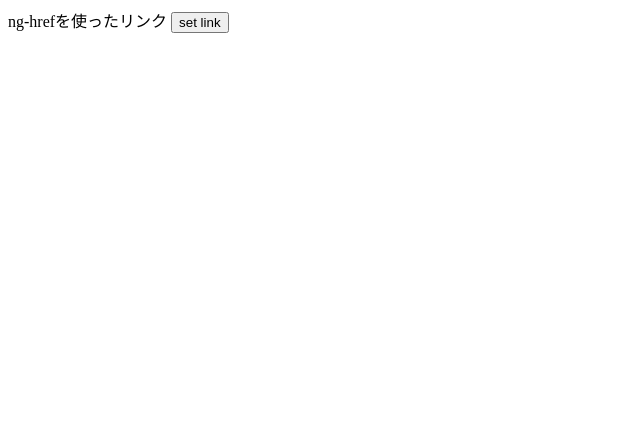
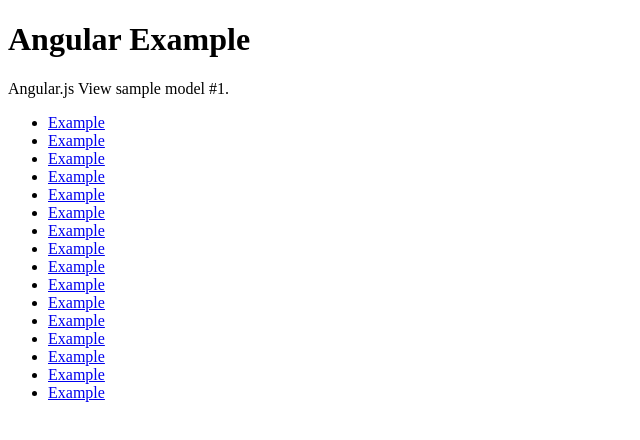
Before and after one commit to S035779/angularApp, a website: page index.html in a window 1280 px wide. Shown: the whole page, without its empty margins (0-640 px from the left). Drawn offline with nearby package versions, Linux system fonts and the light colour scheme.

Commit message:
update: index.html

```diff
--- a/index.html
+++ b/index.html
@@ -1,20 +1,30 @@
-<html ng-app = 'mySimpleApp'>
-  <head>
-    <script src="bower_components/angular/angular.js"></script>
-  </head>
+<!DOCTYPE html>
+<html lang="ja">
+<head>
+  <meta charset="utf-8">
+  <title>Angular Example</title>
+</head>
+<body>
+<h1>Angular Example</h1>
+<p>Angular.js View sample model #1.</p>
+<ul>
+  <li><a href="./angularApp.html"> Example</a></li>
+  <li><a href="./angularApp2.html"> Example</a></li>
+  <li><a href="./angularApp3.html"> Example</a></li>
+  <li><a href="./angularApp4.html"> Example</a></li>
+  <li><a href="./angularApp5.html"> Example</a></li>
+  <li><a href="./angularApp6.html"> Example</a></li>
+  <li><a href="./angularApp7.html"> Example</a></li>
+  <li><a href="./angularApp8.html"> Example</a></li>
+  <li><a href="./angularApp9.html"> Example</a></li>
+  <li><a href="./angularApp10.html"> Example</a></li>
+  <li><a href="./angularApp11.html"> Example</a></li>
+  <li><a href="./angularApp12.html"> Example</a></li>
+  <li><a href="./angularApp13.html"> Example</a></li>
+  <li><a href="./angularApp14.html"> Example</a></li>
+  <li><a href="./angularApp15.html"> Example</a></li>
+  <li><a href="./angularApp16.html"> Example</a></li>
+</ul>
 
-  <script>
-    angular.module('mySimpleApp', [])
-      .controller('myController', ['$scope', function($scope) {
-        $scope.url = "";
-        $scope.setLink= function() {
-          $scope.url = "http://atmarkit.co.jp";
-        };
-      }]);
-  </script>
-
-  <body ng-controller="myController">
-    <a ng-href="{{url}}">ng-hrefを使ったリンク</a>
-    <input type="button" ng-click="setLink()" value="set link" />
-  </body>
+</body>
 </html>
```
